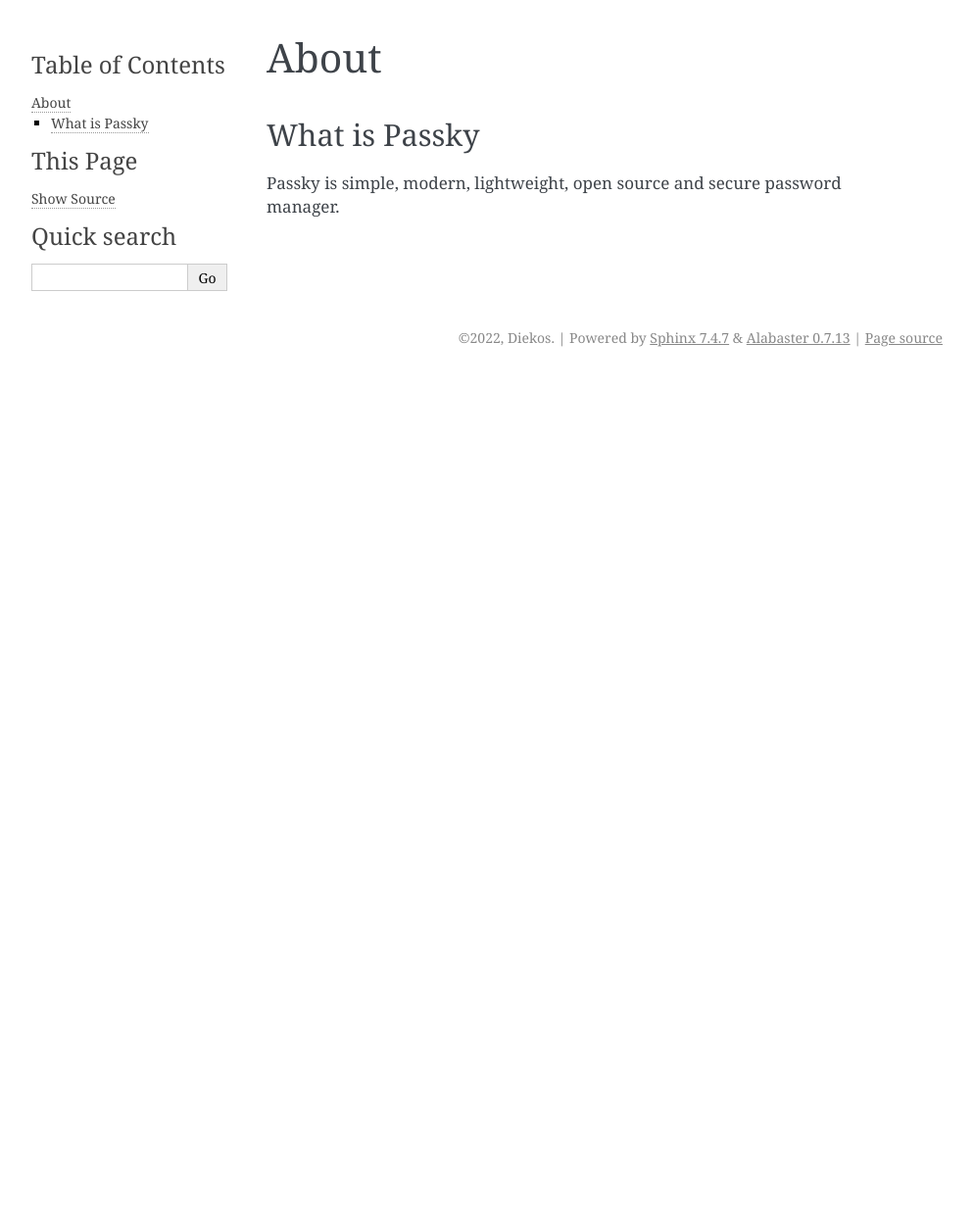
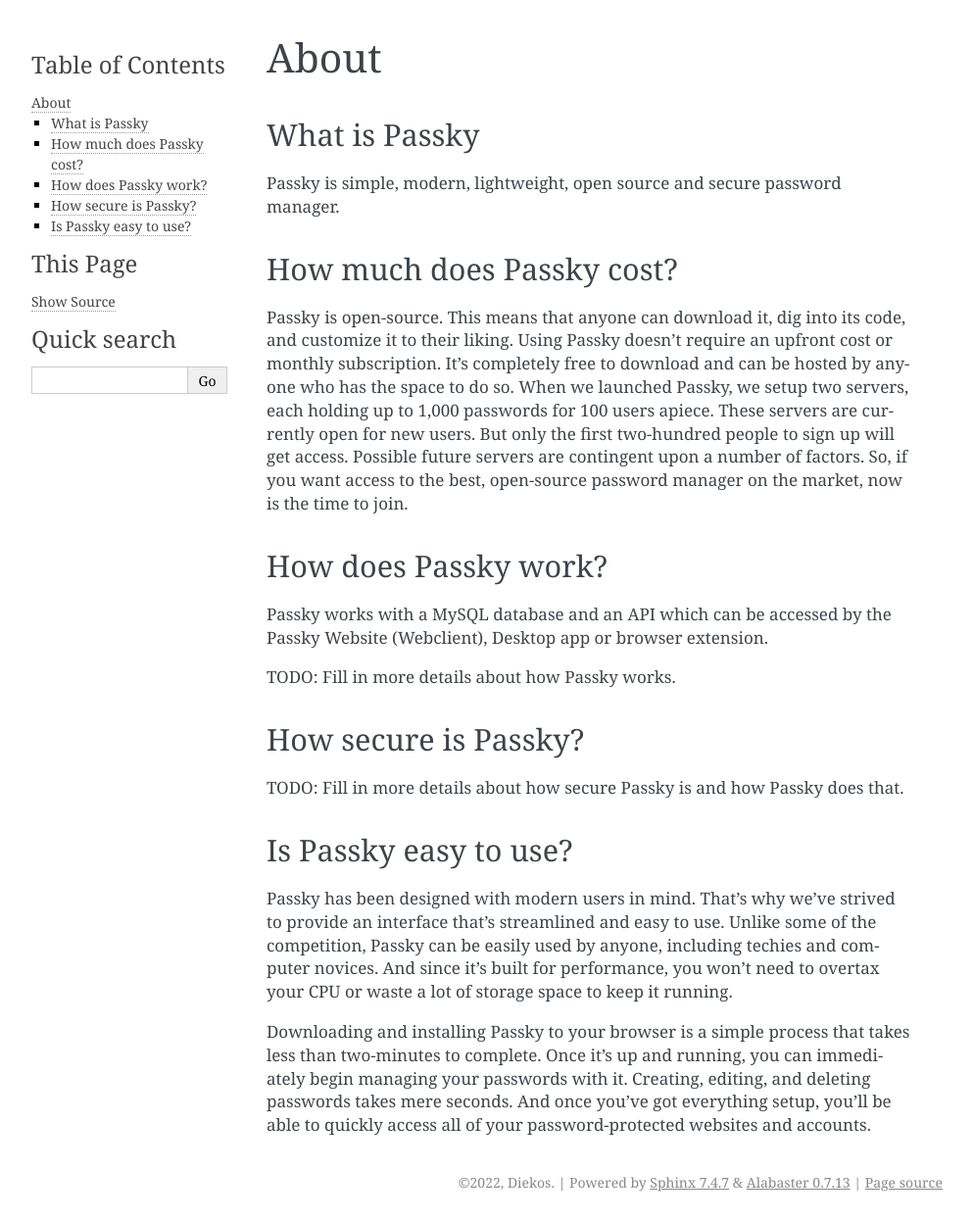
Before and after one commit to Diekos/passky-documentation, a Sphinx documentation site: the page built from docs/about.rst, in a window 1280 px wide. Shown: the whole page at 98% size, without its empty margins (148-1141 px from the left). Built offline with Sphinx 7.4.7, drawn with Linux system fonts in a browser that asks for light colours; before the commit the page ends 900 px from its top, so only the background shows below that.

```diff
--- a/docs/about.rst
+++ b/docs/about.rst
@@ -1,9 +1,36 @@
-.. _about:
-
-=====
 About
 =====
 
 What is Passky
-==============
+--------------
+
 Passky is simple, modern, lightweight, open source and secure password manager.
+
+
+How much does Passky cost?
+--------------------------
+
+Passky is open-source. This means that anyone can download it, dig into its code, and customize it to their liking. Using Passky doesn’t require an upfront cost or monthly subscription. It’s completely free to download and can be hosted by anyone who has the space to do so.
+When we launched Passky, we setup two servers, each holding up to 1,000 passwords for 100 users apiece. These servers are currently open for new users. But only the first two-hundred people to sign up will get access. Possible future servers are contingent upon a number of factors. So, if you want access to the best, open-source password manager on the market, now is the time to join.
+
+
+How does Passky work?
+---------------------
+
+Passky works with a MySQL database and an API which can be accessed by the Passky Website (Webclient), Desktop app or browser extension.
+
+TODO: Fill in more details about how Passky works.
+
+
+How secure is Passky?
+---------------------
+
+TODO: Fill in more details about how secure Passky is and how Passky does that.
+
+
+Is Passky easy to use?
+----------------------
+
+Passky has been designed with modern users in mind. That’s why we’ve strived to provide an interface that’s streamlined and easy to use. Unlike some of the competition, Passky can be easily used by anyone, including techies and computer novices. And since it’s built for performance, you won’t need to overtax your CPU or waste a lot of storage space to keep it running.
+
+Downloading and installing Passky to your browser is a simple process that takes less than two-minutes to complete. Once it’s up and running, you can immediately begin managing your passwords with it. Creating, editing, and deleting passwords takes mere seconds. And once you’ve got everything setup, you’ll be able to quickly access all of your password-protected websites and accounts.
--- /dev/null
+++ b/docs/installation/database.rst
@@ -0,0 +1,2 @@
+Database
+========
```
Also changed, not shown: docs/components.rst (added, +15 -0 lines), docs/index.rst (+9 -5 lines), docs/installation/browserextension.rst (added, +13 -0 lines), docs/installation/desktopclient.rst (added, +15 -0 lines), docs/installation/server.rst (+2 -5 lines), docs/installation/website.rst (added, +25 -0 lines).
